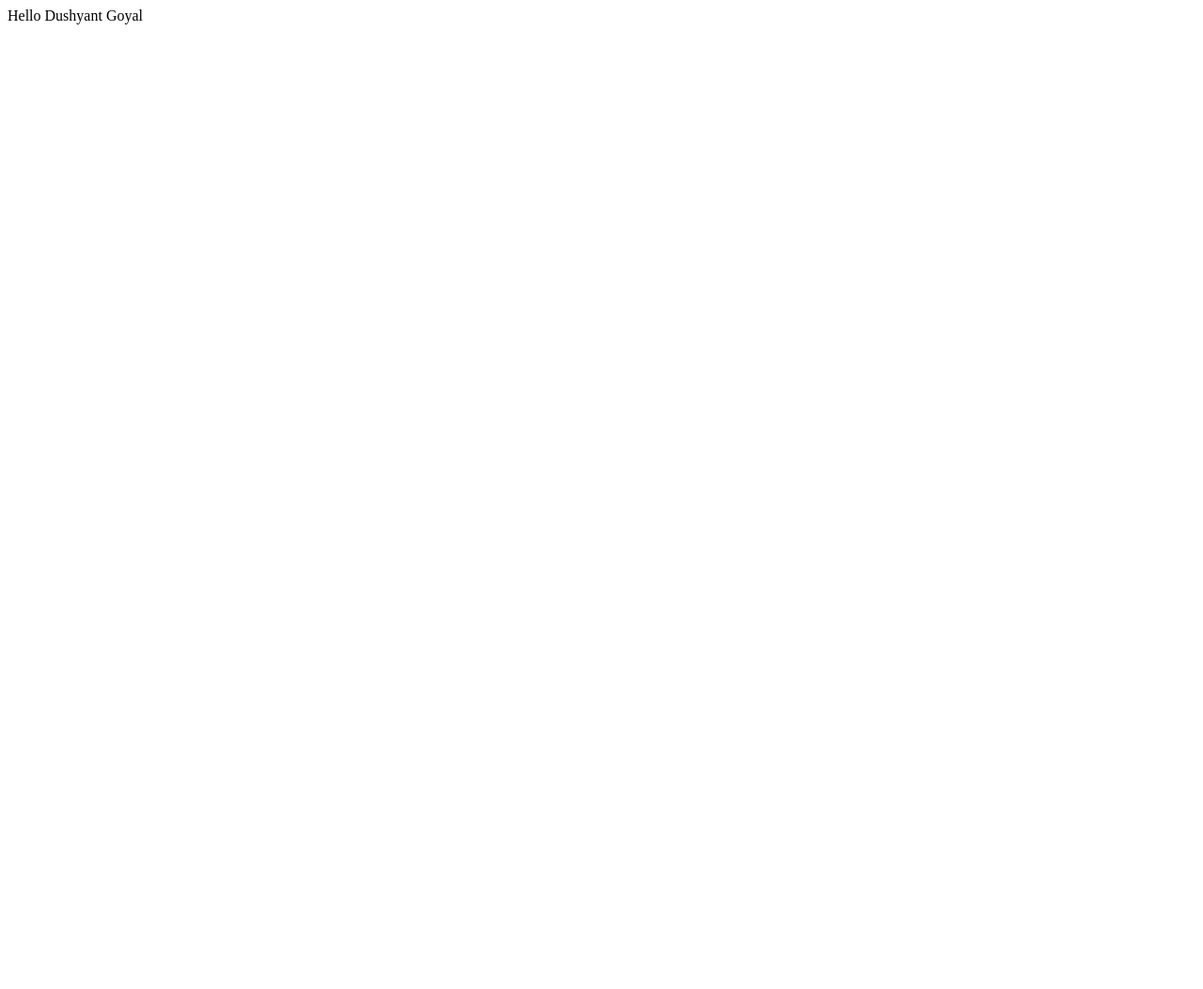
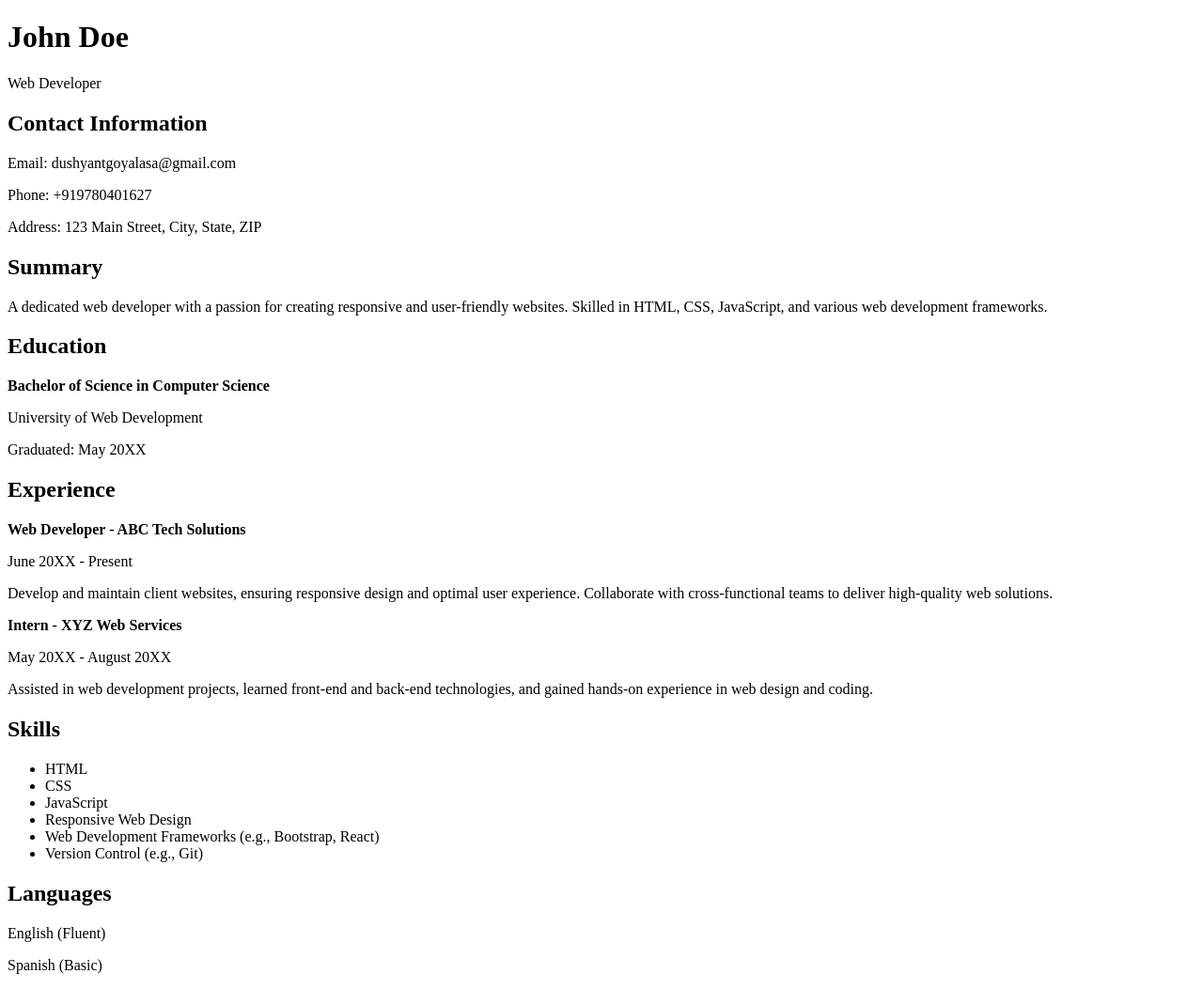
Before and after one commit to Dushyant01/dushyant.github.io, a plain HTML site: page index.html in a window 1280 px wide. Shown: the whole page at 94% size. Before the commit the page ends 800 px from the top, so only its background shows below. Drawn offline with Linux system fonts and the light colour scheme.

Commit message:
Second Commit

```diff
--- a/index.html
+++ b/index.html
@@ -1 +1,60 @@
-Hello Dushyant Goyal
+<!DOCTYPE html>
+<html>
+<head>
+    <title>Dushyant Goya- Resume</title>
+</head>
+<body>
+    <header>
+        <h1>John Doe</h1>
+        <p>Web Developer</p>
+    </header>
+
+    <section>
+        <h2>Contact Information</h2>
+        <p>Email: dushyantgoyalasa@gmail.com</p>
+        <p>Phone: +919780401627</p>
+        <p>Address: 123 Main Street, City, State, ZIP</p>
+    </section>
+
+    <section>
+        <h2>Summary</h2>
+        <p>A dedicated web developer with a passion for creating responsive and user-friendly websites. Skilled in HTML, CSS, JavaScript, and various web development frameworks.</p>
+    </section>
+
+    <section>
+        <h2>Education</h2>
+        <p><strong>Bachelor of Science in Computer Science</strong></p>
+        <p>University of Web Development</p>
+        <p>Graduated: May 20XX</p>
+    </section>
+
+    <section>
+        <h2>Experience</h2>
+        <p><strong>Web Developer - ABC Tech Solutions</strong></p>
+        <p>June 20XX - Present</p>
+        <p>Develop and maintain client websites, ensuring responsive design and optimal user experience. Collaborate with cross-functional teams to deliver high-quality web solutions.</p>
+
+        <p><strong>Intern - XYZ Web Services</strong></p>
+        <p>May 20XX - August 20XX</p>
+        <p>Assisted in web development projects, learned front-end and back-end technologies, and gained hands-on experience in web design and coding.</p>
+    </section>
+
+    <section>
+        <h2>Skills</h2>
+        <ul>
+            <li>HTML</li>
+            <li>CSS</li>
+            <li>JavaScript</li>
+            <li>Responsive Web Design</li>
+            <li>Web Development Frameworks (e.g., Bootstrap, React)</li>
+            <li>Version Control (e.g., Git)</li>
+        </ul>
+    </section>
+
+    <section>
+        <h2>Languages</h2>
+        <p>English (Fluent)</p>
+        <p>Spanish (Basic)</p>
+    </section>
+</body>
+</html>
```
